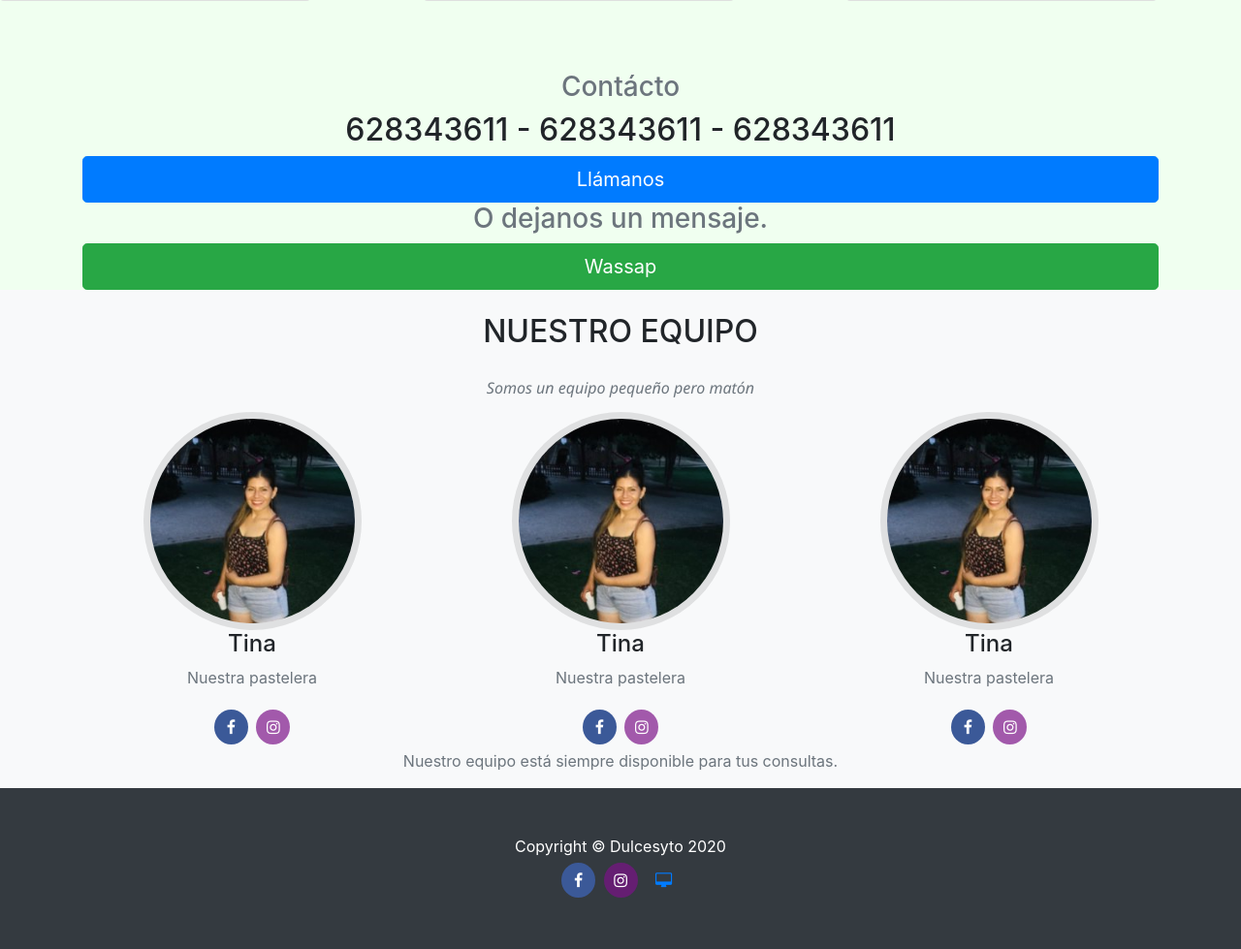
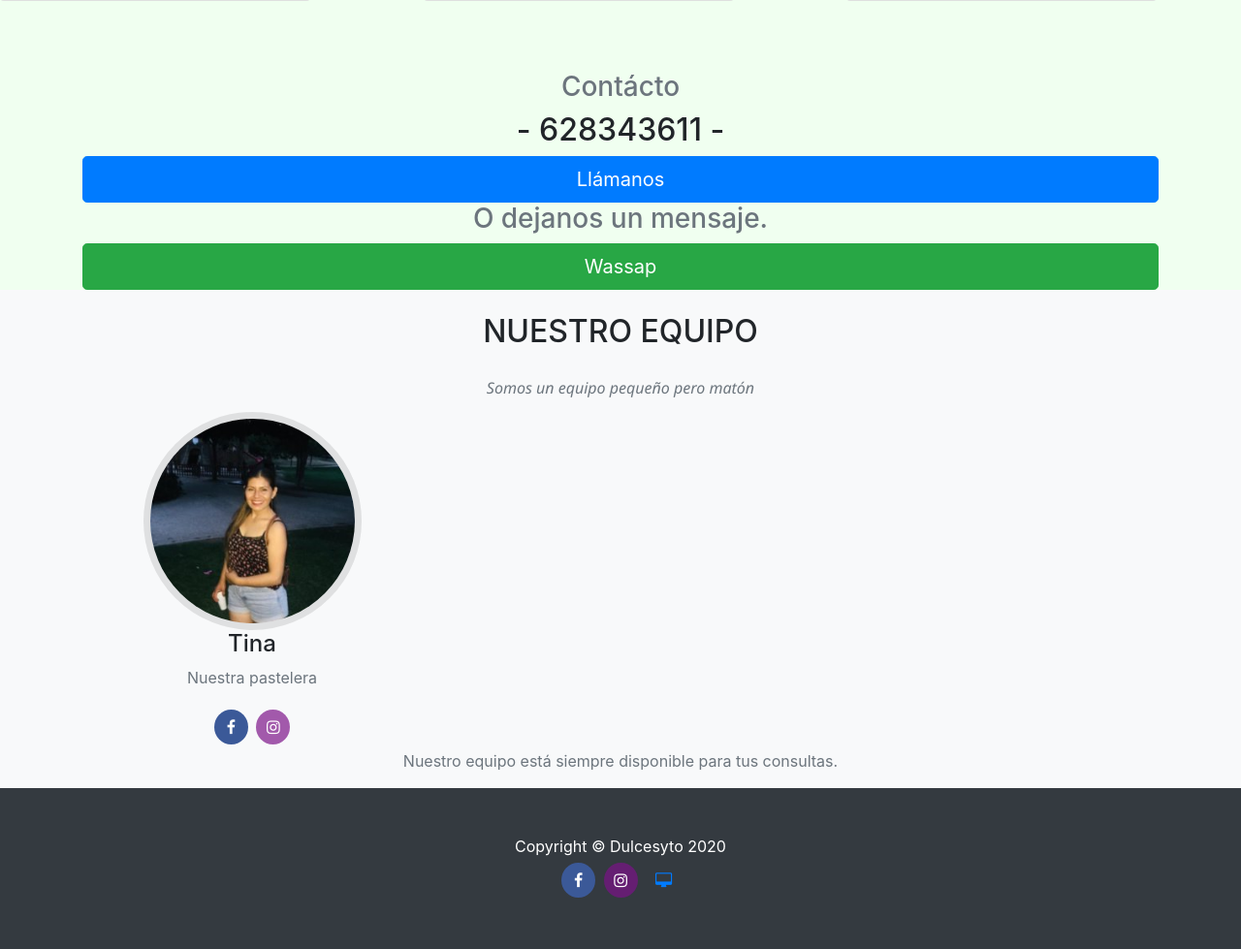
Before and after one commit to bombero2020/Dulcesyto, a Django app: page / in a window 1280 px wide. Shown: the part 1962-2941 px from the top of the page at 97% size. Run offline with Django 3.2, Linux system fonts and the light colour scheme; some libraries are stand-ins or nearby versions; some web fonts are replaced.

```diff
--- a/requirements.txt
+++ b/requirements.txt
@@ -3,3 +3,5 @@
 Django==3.1.3
 # for gallery app
 pillow
+# for documentation
+mkdocs
--- a/templates/index.html
+++ b/templates/index.html
@@ -117,7 +117,7 @@
       <div class="row">
         <div class="col-lg-12 text-center">
           <h3 class="section-heading text-muted">Contácto</h3>
-          <h2 class="section-heading text-uppercase">628343611 - 628343611 - 628343611</h2>
+          <h2 class="section-heading text-uppercase">- 628343611 -</h2>
           <a href="tel:+34628343611" class="btn btn-block  btn-lg btn-primary">Llámanos</a>
         </div>
       </div>
@@ -125,7 +125,7 @@
       <div class="row">
         <div class="col-lg-12 text-center">
           <h3 class="section-heading text-muted">O dejanos un mensaje.</h3>
-          <a href="https://wa.me/0034606241125/?text=Envia_tu_mensaje" class="btn btn-block btn-lg btn-success">Wassap</a>
+          <a href="https://wa.me/0034628343611/?text=Envia_tu_mensaje" class="btn btn-block btn-lg btn-success">Wassap</a>
         </div>
       </div>
     </div>
@@ -151,15 +151,15 @@
         </div>
       </div>
       <div class="row">
-        <div class="col-sm-4">
-          <div class="team-member">
-            <img id="member1" class="mx-auto rounded-circle" src="{% static 'pictures/foto_tina.jpg' %}" alt="foto tina">
-            <h4>Tina</h4>
-            <p class="text-muted">Nuestra pastelera</p>
-            <a target="_blank" href="https://www.facebook.com/dulce.syto.5" class="fa fa-facebook"></a>
-            <a href="https://www.facebook.com/dulce.syto.5" class="fa fa-instagram"></a>
-          </div>
-        </div>
+<!--        <div class="col-sm-4">-->
+<!--          <div class="team-member">-->
+<!--            <img id="member1" class="mx-auto rounded-circle" src="{% static 'pictures/foto_tina.jpg' %}" alt="foto tina">-->
+<!--            <h4>Tina</h4>-->
+<!--            <p class="text-muted">Nuestra pastelera</p>-->
+<!--            <a target="_blank" href="https://www.facebook.com/dulce.syto.5" class="fa fa-facebook"></a>-->
+<!--            <a href="https://www.facebook.com/dulce.syto.5" class="fa fa-instagram"></a>-->
+<!--          </div>-->
+<!--        </div>-->
         <div class="col-sm-4">
           <div class="team-member">
             <img class="mx-auto rounded-circle" src="{% static 'pictures/foto_tina.jpg' %}" alt="foto tina">
@@ -169,16 +169,16 @@
             <a href="https://www.facebook.com/dulce.syto.5" class="fa fa-instagram"></a>
           </div>
         </div>
-        <div class="col-sm-4">
-          <div class="team-member">
-            <img class="mx-auto rounded-circle" src="{% static 'pictures/foto_tina.jpg' %}" alt="foto tina">
-            <h4>Tina</h4>
-            <p class="text-muted">Nuestra pastelera</p>
-            <a target="_blank" href="https://www.facebook.com/dulce.syto.5" class="fa fa-facebook"></a>
-            <a href="https://www.facebook.com/dulce.syto.5" class="fa fa-instagram"></a>
+<!--        <div class="col-sm-4">-->
+<!--          <div class="team-member">-->
+<!--            <img class="mx-auto rounded-circle" src="{% static 'pictures/foto_tina.jpg' %}" alt="foto tina">-->
+<!--            <h4>Tina</h4>-->
+<!--            <p class="text-muted">Nuestra pastelera</p>-->
+<!--            <a target="_blank" href="https://www.facebook.com/dulce.syto.5" class="fa fa-facebook"></a>-->
+<!--            <a href="https://www.facebook.com/dulce.syto.5" class="fa fa-instagram"></a>-->
 
-          </div>
-        </div>
+<!--          </div>-->
+<!--        </div>-->
       </div>
       <div class="row">
         <div class="col-lg-8 mx-auto text-center">
```
Also changed, not shown: db.sqlite3, 1 other file.
